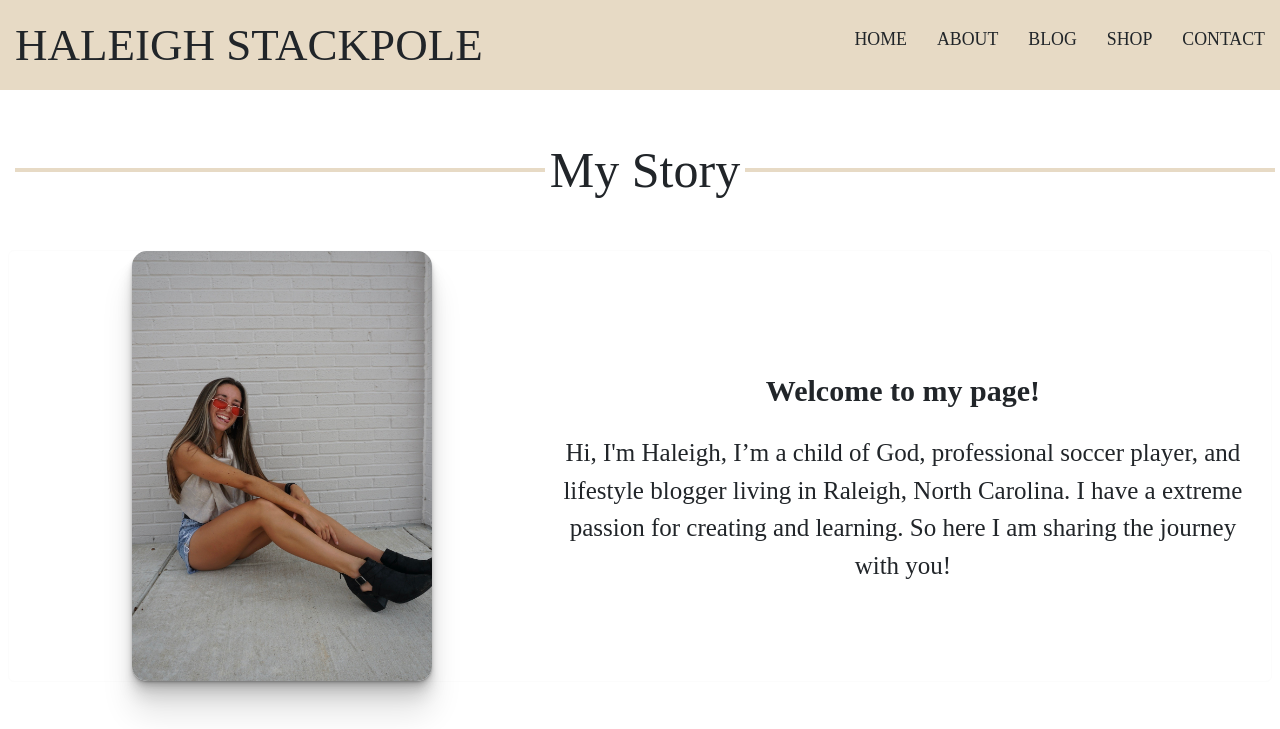
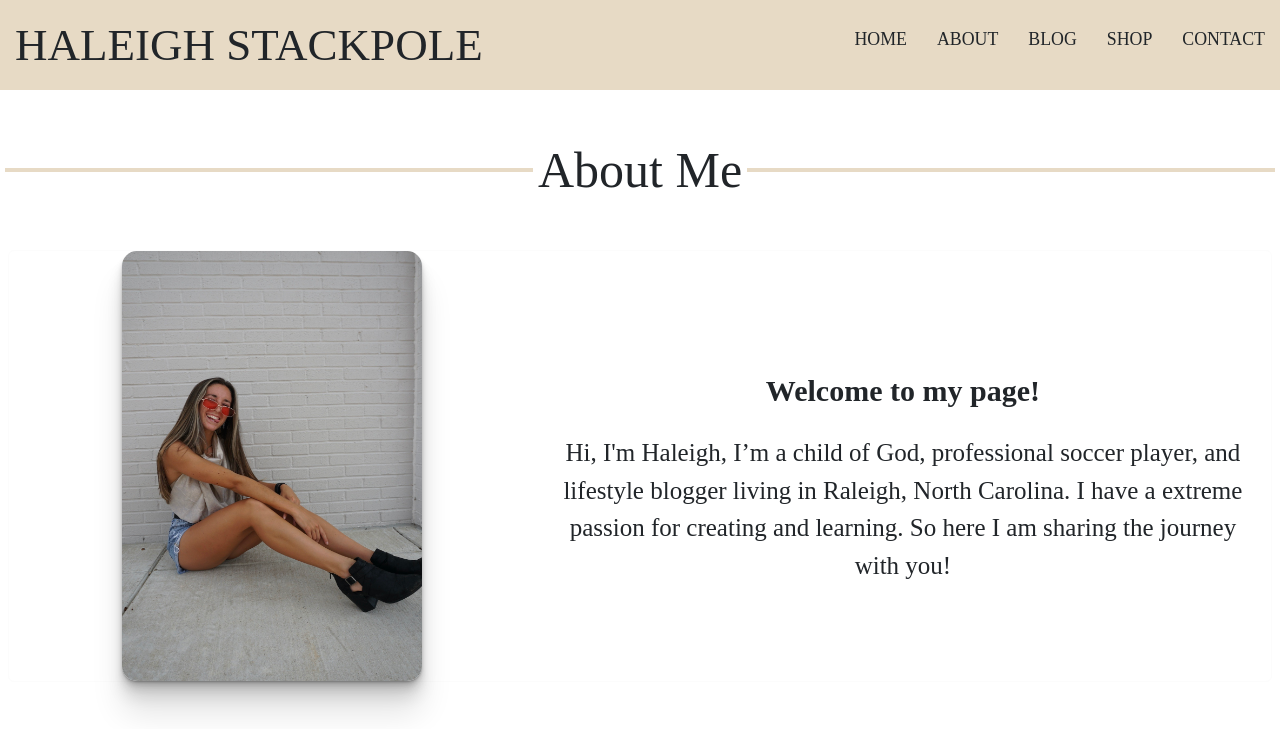
Before and after one commit to Justinstone2001/haleigh-stackpole, a website: page index.html in a window 1280 px wide. Both pictures are taken after a click on the link "ABOUT". Shown: the top 729 px of the page. Drawn offline with nearby package versions, Linux system fonts and the light colour scheme; a script that the page names is missing.

Commit message:
centered stuff, changed button hover effect

```diff
--- a/index.html
+++ b/index.html
@@ -48,7 +48,7 @@
 
     <section id="about" class="mx-auto">
         <h1 class="aboutTxt">
-            My Story
+            About Me
         </h1>
         <div id="aboutContainer" class="aboutContainer card m-2" style="max-width: 1550px;">
             <div class="row g-0">
--- a/styles/style.css
+++ b/styles/style.css
@@ -43,8 +43,8 @@ a {
 
 .main-nav li:hover {
 	  color: #817357;
-    text-decoration: underline;
     cursor: pointer;
+    font-weight: 550;
 }
 
 #bar {
@@ -113,9 +113,9 @@ a {
   .aboutPic {
     height: 430px;
     width: 300px;
-    margin-left: 20px;
     border-radius: 15px;
-    box-shadow: 0 1px 1px rgba(0,0,0,0.11),
+    box-shadow:
+    0 1px 1px rgba(0,0,0,0.11),
     0 2px 2px rgba(0,0,0,0.11),
     0 4px 4px rgba(0,0,0,0.11),
     0 8px 8px rgba(0,0,0,0.11),
@@ -144,7 +144,6 @@ a {
   font-family: Manison;
   font-size: 50px;
   font-weight: 100;
-  margin-left: 10px;
 }
 
 .aboutTxt:before,
```
Lines whose indentation alone changed are shown as unchanged.
